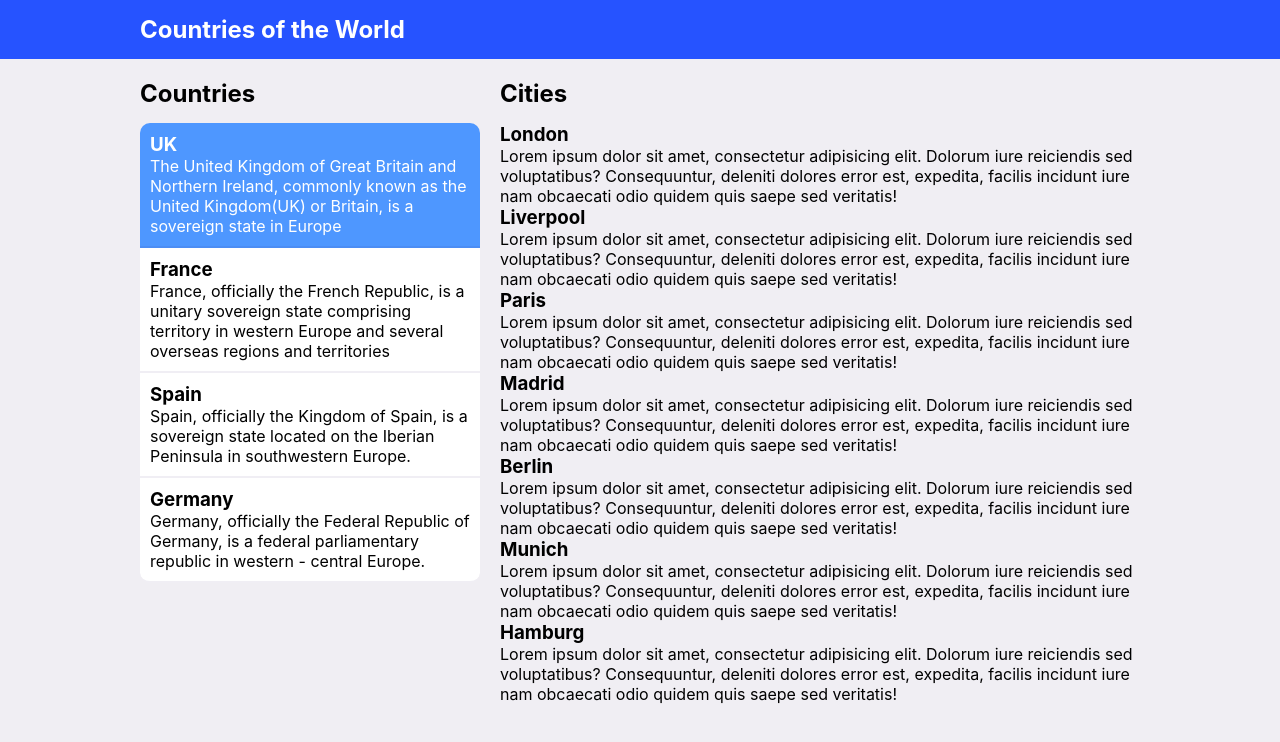
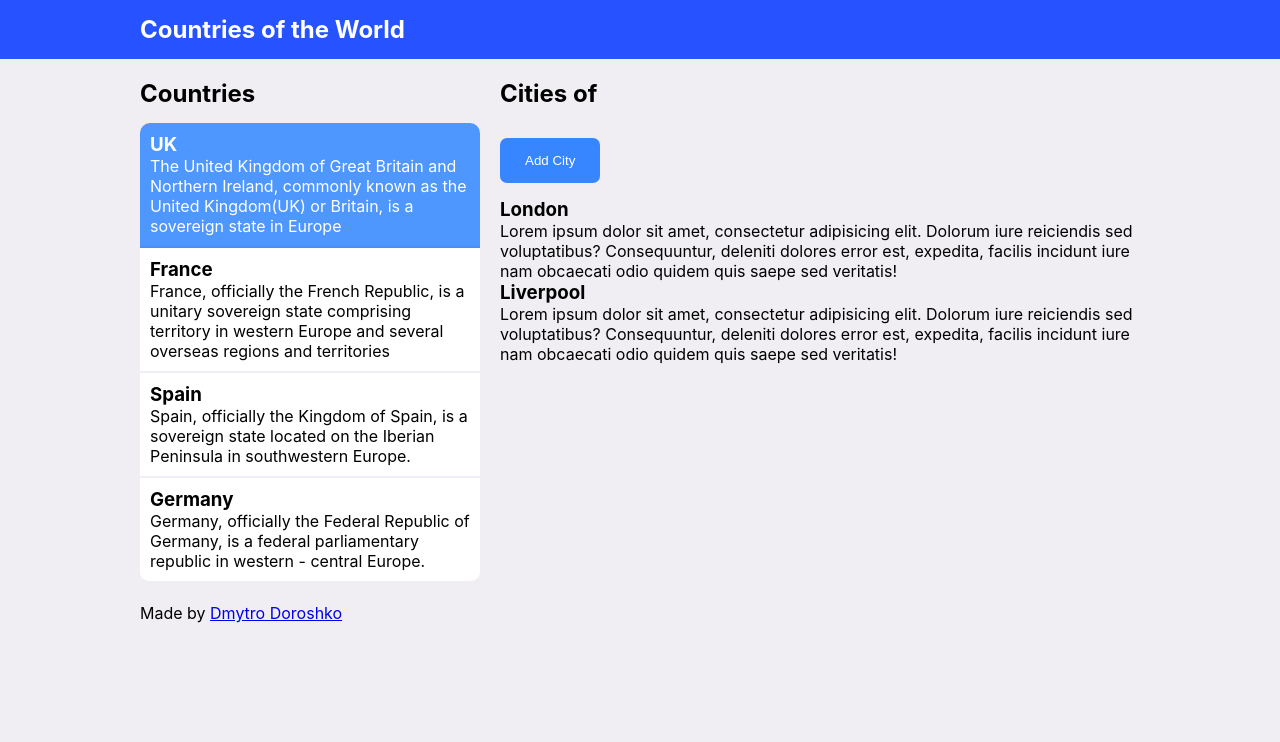
Before and after one commit to DmitryDoroshko/react-soft-in, a React (Vite) app: page / in a window 1280 px wide. Shown: the top 742 px of the page. Built offline with nearby package versions, Linux system fonts and the light colour scheme.

Commit message:
Scaffold AddCityForm, add Button, add footer

```diff
--- a/src/App.tsx
+++ b/src/App.tsx
@@ -1,11 +1,13 @@
 import { Header } from "./components/Header/Header.tsx";
 import { Main } from "./components/Main/Main.tsx";
+import { Footer } from "./components/Footer/Footer.tsx";
 
 function App() {
   return (
     <>
       <Header title={"Countries of the World"} />
       <Main />
+      <Footer />
     </>
   );
 }
--- a/src/components/Cities/Cities.tsx
+++ b/src/components/Cities/Cities.tsx
@@ -1,12 +1,18 @@
 import { useContext } from "react";
 import { CountriesContext } from "../../store/context.tsx";
+import { AddCityForm } from "../Form/AddCityForm.tsx";
 
 export function Cities() {
-  const {currentCities} = useContext(CountriesContext);
+  const { currentCities, currentCountry } = useContext(CountriesContext);
 
   return (
     <div className={"cities"}>
-      <h2 className={"cities__main-title"}>Cities</h2>
+      <h2 className={"cities__main-title"}>Cities of {currentCountry?.name}</h2>
+
+      <div className="cities__content">
+        <AddCityForm />
+      </div>
+
       <ul className={"cities__list"}>
         {currentCities.map(city => <li key={city.id} className={"cities__item"}>
           <h3>{city.title}</h3>
--- a/src/components/Countries/Country.tsx
+++ b/src/components/Countries/Country.tsx
@@ -1,3 +1,6 @@
+import { useContext } from "react";
+import { CountriesContext } from "../../store/context.tsx";
+
 interface ICountryProps {
   id: string | number;
   name: string;
@@ -6,8 +9,16 @@ interface ICountryProps {
 }
 
 export function Country({ id, name, description, isActive = false }: ICountryProps) {
+  const { onSelectedCountryIdChange } = useContext(CountriesContext);
+
+  function onCountrySelected() {
+    onSelectedCountryIdChange(id);
+  }
+
   return (
-    <li key={id} className={`countries__item ${isActive ? "active" : ""}`}>
+    <li key={id}
+        className={`countries__item ${isActive ? "active" : ""}`}
+        onClick={onCountrySelected}>
       <h3>{name}</h3>
       <p>{description}</p>
     </li>
--- /dev/null
+++ b/src/components/Footer/Footer.tsx
@@ -0,0 +1,11 @@
+export function Footer() {
+  return (
+    <footer className="footer">
+      <div className="container">
+        <div className="footer__inner">
+          Made by <a href="t.me/DmytroDoroshko" className={"footer__author"}>Dmytro Doroshko</a>
+        </div>
+      </div>
+    </footer>
+  );
+}
--- /dev/null
+++ b/src/components/Form/AddCityForm.tsx
@@ -0,0 +1,53 @@
+import { useState } from "react";
+
+import { Button } from "../ui/Button/Button.tsx";
+
+export function AddCityForm() {
+  const [isFormVisible, setIsFormVisible] = useState(false);
+
+  const handleMakeFormVisible = () => {
+    setIsFormVisible(prevState => !prevState);
+  };
+
+  const handleCloseForm = () => {
+    setIsFormVisible(false);
+  };
+
+  const handleSubmittingAddCity = () => {
+  };
+
+  return (
+    <form className="form">
+      {
+        !isFormVisible && <div className="form__item-add-btn-wrapper">
+          <Button className="form__item-add-btn button" type="button" onClick={handleMakeFormVisible}>Add
+            City</Button>
+        </div>
+      }
+
+      {
+        isFormVisible && (
+          <div className="form__item-add-city-info">
+            <h2 className="form__item-add-city-info-header">Add city:</h2>
+
+            <div className="form__item-add-city-textareas">
+                    <textarea name="country-name" id="country-name" cols={33} rows={2}
+                              className="form__item-add-city-info-city-name textarea"
+                              placeholder="Enter the city name..."></textarea>
+              <textarea name="city-description" id="city-description" cols={33} rows={5}
+                        className="form__item-add-city-info-city-description textarea"
+                        placeholder="Enter description of the city..."></textarea>
+            </div>
+
+            <div className="form__item-add-city-buttons">
+              <Button type="submit" className="form__item-add-city-btn button"
+                      onClick={handleSubmittingAddCity}>Submit</Button>
+              <Button className="form__item-add-city-cancel-btn button"
+                      onClick={handleCloseForm}>Cancel</Button>
+            </div>
+          </div>
+        )
+      }
+    </form>
+  );
+}
--- a/src/components/Header/Header.tsx
+++ b/src/components/Header/Header.tsx
@@ -1,8 +1,8 @@
-type HeaderProps = {
+interface IHeaderProps {
   title: string;
 }
 
-export function Header({ title }: HeaderProps) {
+export function Header({ title }: IHeaderProps) {
   return (
     <header className="header">
       <div className="container">
--- /dev/null
+++ b/src/components/ui/Button/Button.tsx
@@ -0,0 +1,21 @@
+import React from "react";
+
+interface IButtonProps {
+  children: React.ReactNode;
+  className?: string;
+  type?: "submit" | "button";
+  onClick: () => void;
+}
+
+export function Button({ children, className = "button", type = "button", onClick, ...props }: IButtonProps) {
+  return (
+    <button
+      className={className}
+      type={type}
+      onClick={onClick}
+      {...props}
+    >
+      {children}
+    </button>
+  );
+}
--- a/src/index.scss
+++ b/src/index.scss
@@ -7,6 +7,9 @@
 body {
   font-family: Inter, system-ui, Avenir, Helvetica, Arial, sans-serif;
   background-color: rgba(47, 26, 99, 0.07);
+  min-height: 100vh;
+  display: flex;
+  flex-direction: column;
 }
 
 .container {
@@ -46,6 +49,7 @@ body {
   display: flex;
   padding: 20px 0;
   justify-content: space-between;
+  flex-grow: 1;
 }
 
 .countries {
@@ -96,6 +100,92 @@ body {
   }
 }
 
+.footer {
+  margin-top: auto;
+  animation-name: moveInRight;
+  animation-duration: 1.5s;
+  animation-timing-function: linear;
+}
+
+.button {
+  cursor: pointer;
+  margin: 15px 0 15px 10px;
+  padding: 15px 25px;
+  background-color: #3785ff;
+  color: white;
+  border: none;
+  border-radius: 7px;
+}
+
+.form {
+
+  .form__header {
+  }
+
+  .form__header-cities-of {
+  }
+
+  .form__item-add-btn-wrapper {
+  }
+
+  .form__item-add-btn {
+    margin-left: 0;
+  }
+
+  .form__item-add-city-info {
+    border-top-left-radius: 10px;
+    border-top-right-radius: 10px;
+    width: 100%;
+    max-width: 640px;
+    height: auto;
+    border: 1px solid #4e97ff;
+    background-color: white;
+    margin-bottom: 2px;
+    cursor: pointer;
+    position: relative;
+  }
+
+  .form__item-add-city-info-header {
+    margin: 10px 0 0 20px;
+    width: 100%;
+    color: #1516ff;
+    font-size: 18px;
+  }
+
+  .form__item-add-city-textareas {
+  }
+
+  .form__item-add-city-info-city-name {
+  }
+
+  .form__item-add-city-info-city-description {
+  }
+
+  .form__item-add-city-buttons {
+  }
+
+  .form__item-add-city-btn {
+  }
+
+  .form__item-add-city-cancel-btn {
+  }
+}
+
+.textarea {
+  border-radius: 5px;
+  width: 90%;
+  resize: none;
+  margin: 10px 20px 5px;
+  overflow: auto;
+  border:1px solid blue;
+  padding: 15px 5px 5px 5px;
+}
+
+.visually-hidden {
+  display: none;
+}
+
+
 @keyframes moveInRight {
   0% {
     opacity: 0;
--- a/src/main.tsx
+++ b/src/main.tsx
@@ -3,7 +3,6 @@ import ReactDOM from "react-dom/client";
 import App from "./App.tsx";
 import "./index.scss";
 import { CountriesContextProvider } from "./store/context.tsx";
-
 
 ReactDOM.createRoot(document.getElementById("root")!).render(
   <React.StrictMode>
--- a/src/store/context.tsx
+++ b/src/store/context.tsx
@@ -1,4 +1,4 @@
-import React, { createContext, useState } from "react";
+import React, { createContext, useEffect, useState } from "react";
 import { ICity, ICountry } from "../types/types.ts";
 import { citiesData, countriesData } from "../data/cities-data.ts";
 
@@ -9,10 +9,15 @@ interface ICountriesContext {
   setCurrentCountries: (countries: ICountry[]) => void;
   currentCities: ICity[];
   setCurrentCities: (cities: ICity[]) => void;
+  allCities: ICity[];
+  setAllCities: (cities: ICity[]) => void;
+  onSelectedCountryIdChange: (newSelectedCountryId: string | number) => void;
+  currentCountry: ICountry | null;
 }
 
 export const CountriesContext = createContext<ICountriesContext>({
   selectedCountryId: countriesData[0].id,
+  currentCountry: countriesData[0],
   setSelectedCountryId: () => {
   },
   currentCountries: [],
@@ -21,12 +26,47 @@ export const CountriesContext = createContext<ICountriesContext>({
   currentCities: [],
   setCurrentCities: () => {
   },
+  allCities: [],
+  setAllCities: () => {
+  },
+  onSelectedCountryIdChange: () => {
+  },
 });
 
 export function CountriesContextProvider({ children }: { children: React.ReactNode; }) {
   const [currentCountries, setCurrentCountries] = useState(countriesData);
-  const [currentCities, setCurrentCities] = useState(citiesData);
+  const [currentCities, setCurrentCities] = useState<ICity[]>([]);
   const [selectedCountryId, setSelectedCountryId] = useState(countriesData[0].id);
+  const [allCities, setAllCities] = useState(citiesData);
+
+  const [currentCountry, setCurrentCountry] = useState<ICountry | null>(null);
+
+  useEffect(() => {
+    const newCurrentCities = allCities.filter(city => city.country_id === selectedCountryId);
+    setCurrentCities(newCurrentCities);
+  }, [allCities, selectedCountryId]);
+
+  function onSelectedCountryIdChange(newCountryId: string | number) {
+    setSelectedCountryId(newCountryId);
+    setCurrentCountries(prevCountries => {
+      return prevCountries.map(country => {
+        if (country.id === newCountryId) {
+          return { ...country, isActive: true };
+        }
+
+        return { ...country, isActive: false };
+      });
+    });
+
+    const currentCountryFound = currentCountries.find(country => country.id === newCountryId);
+
+    if (currentCountryFound) {
+      setCurrentCountry(currentCountryFound);
+      return;
+    }
+
+    setCurrentCountry(null);
+  }
 
   const contextValue = {
     currentCountries,
@@ -35,6 +75,10 @@ export function CountriesContextProvider({ children }: { children: React.ReactNo
     setSelectedCountryId,
     setCurrentCities,
     setCurrentCountries,
+    allCities,
+    setAllCities,
+    onSelectedCountryIdChange,
+    currentCountry,
   };
 
   return (
```
Also changed, not shown: 1 other file (tests, documents, lock files or other folders).
